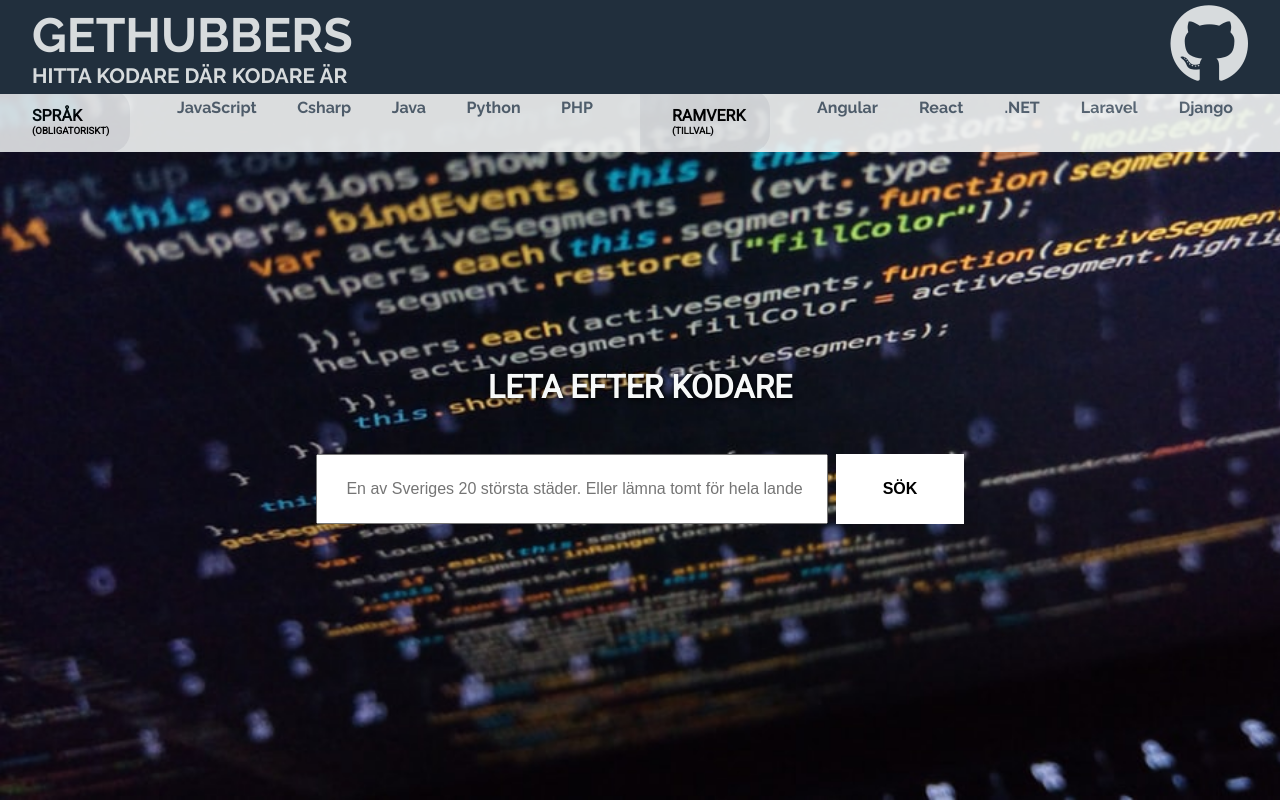
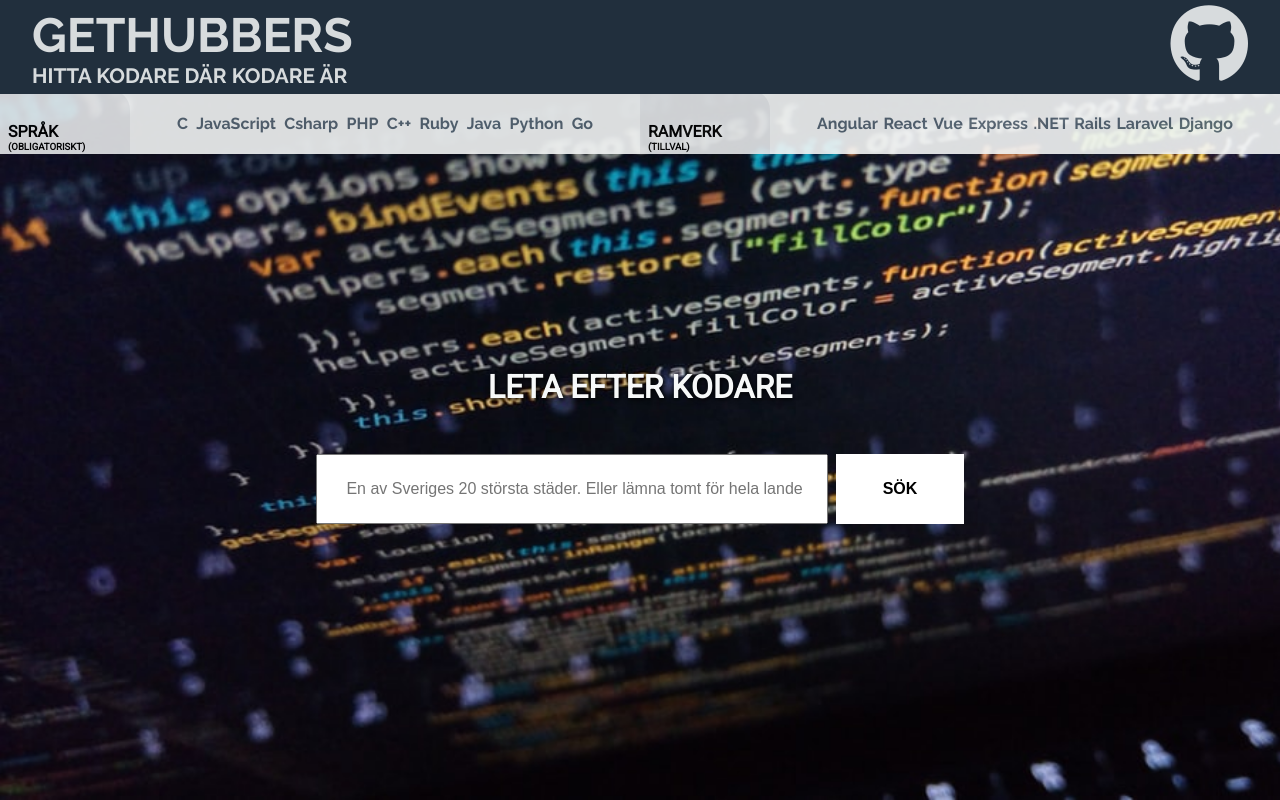
Before and after one commit to therealdanmalmx/GetHubbers, a React (Create React App) app: page / in a window 1280 px wide. Built offline with nearby package versions, Linux system fonts and the light colour scheme.

Commit message:
Adding a variety of languages and frameworks. Norepeat background. Styling searchbar

```diff
--- a/src/App.scss
+++ b/src/App.scss
@@ -28,7 +28,7 @@ $transition:all 600ms cubic-bezier(0.075, 0.82, 0.165, 1);
 body {
     padding: 0;
     background-image: url('./assets/coder.jpg');
-    background-repeat: repeat-y;
+    background-repeat: no-repeat;
     background-size: cover;
     font-family: 'Roboto', sans-serif;
 	height:100vh;
@@ -158,7 +158,7 @@ a:hover {
 
 .sideBox {
     font-weight: bold;
-    padding: 1rem 2rem;
+    padding: 2rem .5rem;
     margin: auto;
     float: left;
     height: 100%;
@@ -289,6 +289,7 @@ input[type="checkbox"] {
 .sideCard {
     height: 35vh;
     border-radius: 10px;
+    overflow-y: scroll;
 }
 
 .hireable {
--- a/src/components/search/FrameworkSearch.js
+++ b/src/components/search/FrameworkSearch.js
@@ -4,7 +4,7 @@ function FrameworkSearch(props) {
 
     return (
     <span  className="langCheck">
-        <span>
+        <span style={{padding:' 1rem 0'}}>
             <span className="sideBox">
                 <input type="text" id="lang" style={{display: 'none'}}/>
                 <label htmlFor="lang">Ramverk
@@ -18,9 +18,19 @@ function FrameworkSearch(props) {
                 <input type="checkbox" value='react' onChange={props.onChangeFrame} name='react' id="react" style={{display: 'none'}}/>
                 <label htmlFor="react" className="devicon-react-original text-lg" style={{cursor: 'pointer'}} >
                     <p className="logoFontSize">React</p></label>
+                <input type="checkbox" value='vue' onChange={props.onChangeFrame} name="vue" id="vue" style={{display: 'none'}}/>
+                <label htmlFor="vue" className="devicon-vuejs-plain text-lg" style={{cursor: 'pointer'}} >
+                    <p className="logoFontSize">Vue</p></label>
+                <input type="checkbox" value='express' onChange={props.onChangeFrame} name="express" id="express" style={{display: 'none'}}/>
+                    <label htmlFor="express" className="devicon-express-original text-lg" style={{cursor: 'pointer'}} >
+                    <p className="logoFontSize">Express</p></label>
                 <input type="checkbox" value='.net' onChange={props.onChangeFrame} name="dotnet" id="dotnet" style={{display: 'none'}}/>
                 <label htmlFor="dotnet" className="devicon-dot-net-plain text-lg" style={{cursor: 'pointer'}} >
                     <p className="logoFontSize">.NET</p>
+                </label>
+                <input type="checkbox" value='rails' onChange={props.onChangeFrame} name="rails" id="rails" style={{display: 'none'}}/>
+                    <label htmlFor="rails" className="devicon-rails-plain text-lg" style={{cursor: 'pointer'}} >
+                    <p className="logoFontSize">Rails</p>
                 </label>
                 <input type="checkbox" value='laravel' onChange={props.onChangeFrame} name="laravel" id="laravel" style={{display: 'none'}}/>
                 <label htmlFor="laravel" className="devicon-laravel-plain text-lg" style={{cursor: 'pointer'}} >
@@ -37,7 +47,8 @@ function FrameworkSearch(props) {
 }
 
 const boxStyle = {
-    paddingTop: '.5rem',
+    padding: '1.5rem 0',
+    // paddingTop: '.5rem',
     width: '65%',
     display: 'flex',
     justifyContent: 'space-between',
@@ -46,6 +57,4 @@ const boxStyle = {
     margin: 'auto'
 }
 
-
-
 export default FrameworkSearch
--- a/src/components/search/LanguageSearch.js
+++ b/src/components/search/LanguageSearch.js
@@ -13,6 +13,10 @@ function Languagesearch(props) {
                     </label>
                 </span>
                 <span style={boxStyle}>
+                    <input type="checkbox" value="c" onChange={props.onChangeLang} name="c" id="c" style={{display: 'none'}}/>
+                    <label htmlFor="c" className="devicon-c-plain  text-lg" style={{cursor: 'pointer'}} >
+                        <p className="logoFontSize">C</p>
+                    </label>
                     <input type="checkbox" value="javascript" onChange={props.onChangeLang} name="javascript" id="js" style={{display: 'none'}}/>
                     <label htmlFor="js" className="devicon-javascript-plain  text-lg" style={{cursor: 'pointer'}} >
                         <p className="logoFontSize">JavaScript</p>
@@ -20,6 +24,18 @@ function Languagesearch(props) {
                     <input type="checkbox" value="c#" onChange={props.onChangeLang} name="csharp" id="csharp" style={{display: 'none'}}/>
                     <label htmlFor="csharp"className="devicon-csharp-plain  text-lg" style={{cursor: 'pointer'}}>
                         <p className="logoFontSize">Csharp</p>
+                    </label>
+                    <input type="checkbox" value="php" onChange={props.onChangeLang} name="php" id="php" style={{display: 'none'}}/>
+                    <label htmlFor="php" className="devicon-php-plain  text-lg" style={{cursor: 'pointer'}}>
+                        <p className="logoFontSize">PHP</p>
+                    </label>
+                    <input type="checkbox" value="c++" onChange={props.onChangeLang} name="cplusplus" id="cplusplus" style={{display: 'none'}}/>
+                    <label htmlFor="cplusplus" className="devicon-cplusplus-plain  text-lg" style={{cursor: 'pointer'}}>
+                        <p className="logoFontSize">C++</p>
+                    </label>
+                    <input type="checkbox" value="ruby" onChange={props.onChangeLang} name="ruby" id="ruby" style={{display: 'none'}}/>
+                    <label htmlFor="ruby" className="devicon-ruby-plain text-lg" style={{cursor: 'pointer'}}>
+                        <p className="logoFontSize">Ruby</p>
                     </label>
                     <input type="checkbox" value="java" onChange={props.onChangeLang} name="java" id="java" style={{display: 'none'}}/>
                     <label htmlFor="java" className="devicon-java-plain  text-lg" style={{cursor: 'pointer'}} >
@@ -29,10 +45,9 @@ function Languagesearch(props) {
                     <label htmlFor="python" className="devicon-python-plain  text-lg" style={{cursor: 'pointer'}}>
                         <p className="logoFontSize">Python</p>
                     </label>
-
-                    <input type="checkbox" value="php" onChange={props.onChangeLang} name="php" id="php" style={{display: 'none'}}/>
-                    <label htmlFor="php" className="devicon-php-plain  text-lg" style={{cursor: 'pointer'}}>
-                        <p className="logoFontSize">PHP</p>
+                    <input type="checkbox" value="go" onChange={props.onChangeLang} name="go" id="go" style={{display: 'none'}}/>
+                    <label htmlFor="go" className="devicon-go-plain  text-lg" style={{cursor: 'pointer'}}>
+                        <p className="logoFontSize">Go</p>
                     </label>
                 </span>
             </span>
@@ -41,7 +56,8 @@ function Languagesearch(props) {
 }
 
 const boxStyle = {
-    paddingTop: '.5rem',
+    padding: '1.5rem 0',
+    // paddingTop: '.5rem',
     width: '65%',
     display: 'flex',
     justifyContent: 'space-between',
@@ -50,4 +66,6 @@ const boxStyle = {
     margin: 'auto'
 }
 
+
+
 export default Languagesearch
--- a/src/components/search/Search.js
+++ b/src/components/search/Search.js
@@ -21,11 +21,17 @@ function Search(props) {
             setLangCheck(langList.push(e.target.name));
         } else if(langCheck.checked === false) {
             switch (e.target.name) {
+                case "c":
+                    langList.splice("c", 1)
+                    break;
                 case "javascript":
                     langList.splice("javascript", 1)
                     break;
                 case "csharp":
                     langList.splice("csharp", 1)
+                    break;
+                case "cplusplus":
+                    langList.splice("cplusplus", 1)
                     break;
                 case "java":
                     langList.splice("java", 1)
@@ -35,6 +41,12 @@ function Search(props) {
                     break;
                 case "php":
                     langList.splice("php", 1)
+                    break;
+                case "go":
+                    langList.splice("go", 1)
+                    break;
+                case "ruby":
+                    langList.splice("ruby", 1)
                     break;
 
                 default:
@@ -56,6 +68,12 @@ function Search(props) {
                 case "react":
                     langList.splice("react", 1)
                     break;
+                case "vue":
+                    langList.splice("vue", 1)
+                    break;
+                case "express":
+                    langList.splice("express", 1)
+                    break;
                 case "dotnet":
                     langList.splice("dotnet", 1)
                     break;
@@ -64,6 +82,9 @@ function Search(props) {
                     break;
                 case "django":
                     langList.splice("django", 1)
+                    break;
+                case "rails":
+                    langList.splice("rails", 1)
                     break;
 
                 default:
```
